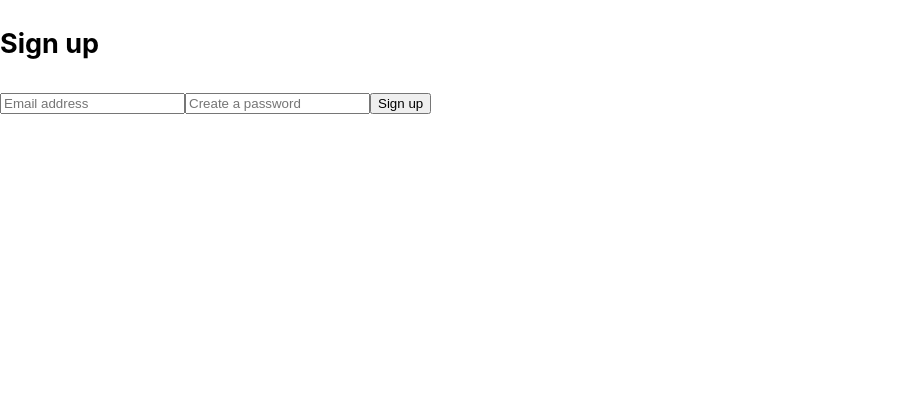
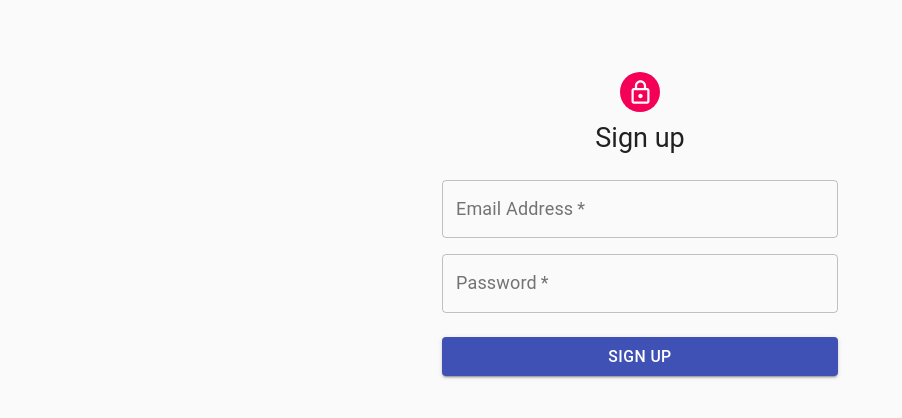
Before and after one commit to Victguo/collab-timetable-app, a Next.js app: page /signup in a window 1280 px wide. Shown: the top 418 px of the page, without its empty margins (0-902 px from the left). Built offline with nearby package versions, Linux system fonts and the light colour scheme.

Commit message:
Updated signup.jsx to actually have styles and use material components

```diff
--- a/pages/signup.jsx
+++ b/pages/signup.jsx
@@ -1,15 +1,40 @@
 import React, { useState, useEffect } from 'react';
-import Head from 'next/head';
 import Router from 'next/router';
+import Avatar from '@material-ui/core/Avatar';
+import Button from '@material-ui/core/Button';
+import CssBaseline from '@material-ui/core/CssBaseline';
+import TextField from '@material-ui/core/TextField';
+import FormControlLabel from '@material-ui/core/FormControlLabel';
+import Checkbox from '@material-ui/core/Checkbox';
+import Link from '@material-ui/core/Link';
+import Grid from '@material-ui/core/Grid';
+import LockOutlinedIcon from '@material-ui/icons/LockOutlined';
+import Typography from '@material-ui/core/Typography';
+import { makeStyles } from '@material-ui/core/styles';
+import Container from '@material-ui/core/Container';
 
-const SignupPage = () => {
+const useStyles = makeStyles((theme) => ({
+  paper: {
+    marginTop: theme.spacing(8),
+    display: 'flex',
+    flexDirection: 'column',
+    alignItems: 'center',
+  },
+  avatar: {
+    margin: theme.spacing(1),
+    backgroundColor: theme.palette.secondary.main,
+  },
+  form: {
+    width: '100%', // Fix IE 11 issue.
+    marginTop: theme.spacing(3),
+  },
+  submit: {
+    margin: theme.spacing(3, 0, 2),
+  },
+}));
+
+export default function SignUpPage() {
   const [errorMsg, setErrorMsg] = useState('');
-
-  // call whenever user changes (ex. right after signing up successfully)
-//   useEffect(() => {
-//     // redirect to home if user is authenticated
-//     if (user) Router.replace('/');
-//   }, [user]);
 
   const handleSubmit = async (e) => {
     e.preventDefault();
@@ -17,50 +42,79 @@
       email: e.currentTarget.email.value,
       password: e.currentTarget.password.value,
     };
+
+    if (!body.email) {
+      return setErrorMsg("Please enter a email address");
+    }
+
+    if (!body.password) {
+      return setErrorMsg("Please enter a password");
+    }
     const res = await fetch('/api/signup', {
       method: 'POST',
       headers: { 'Content-Type': 'application/json' },
       body: JSON.stringify(body),
     });
-    if (res.status === 201) {
+    if (res.status === 200) {
       const userObj = await res.json();
+      Router.replace('/');
       // writing our user object to the state
-      console.log(userObj);
+      // console.log(userObj);
     } else {
       setErrorMsg(await res.text());
     }
   };
 
+  const classes = useStyles();
+
   return (
-    <>
-      <Head>
-        <title>Sign up</title>
-      </Head>
-      <div>
-        <h2>Sign up</h2>
-        <form onSubmit={handleSubmit}>
+    <Container component="main" maxWidth="xs">
+      <CssBaseline />
+      <div className={classes.paper}>
+        <Avatar className={classes.avatar}>
+          <LockOutlinedIcon />
+        </Avatar>
+        <Typography component="h1" variant="h5">
+          Sign up
+        </Typography>
+        <form className={classes.form} onSubmit={handleSubmit} noValidate>
           {errorMsg ? <p style={{ color: 'red' }}>{errorMsg}</p> : null}
-          <label htmlFor="email">
-            <input
-              id="email"
-              name="email"
-              type="email"
-              placeholder="Email address"
-            />
-          </label>
-          <label htmlFor="password">
-            <input
-              id="password"
-              name="password"
-              type="password"
-              placeholder="Create a password"
-            />
-          </label>
-          <button type="submit">Sign up</button>
+          <Grid container spacing={2}>
+            <Grid item xs={12}>
+              <TextField
+                variant="outlined"
+                required
+                fullWidth
+                id="email"
+                label="Email Address"
+                name="email"
+                autoComplete="email"
+              />
+            </Grid>
+            <Grid item xs={12}>
+              <TextField
+                variant="outlined"
+                required
+                fullWidth
+                name="password"
+                label="Password"
+                type="password"
+                id="password"
+                autoComplete="current-password"
+              />
+            </Grid>
+          </Grid>
+          <Button
+            type="submit"
+            fullWidth
+            variant="contained"
+            color="primary"
+            className={classes.submit}
+          >
+            Sign Up
+          </Button>
         </form>
       </div>
-    </>
+    </Container>
   );
-};
-
-export default SignupPage;
+}
```
